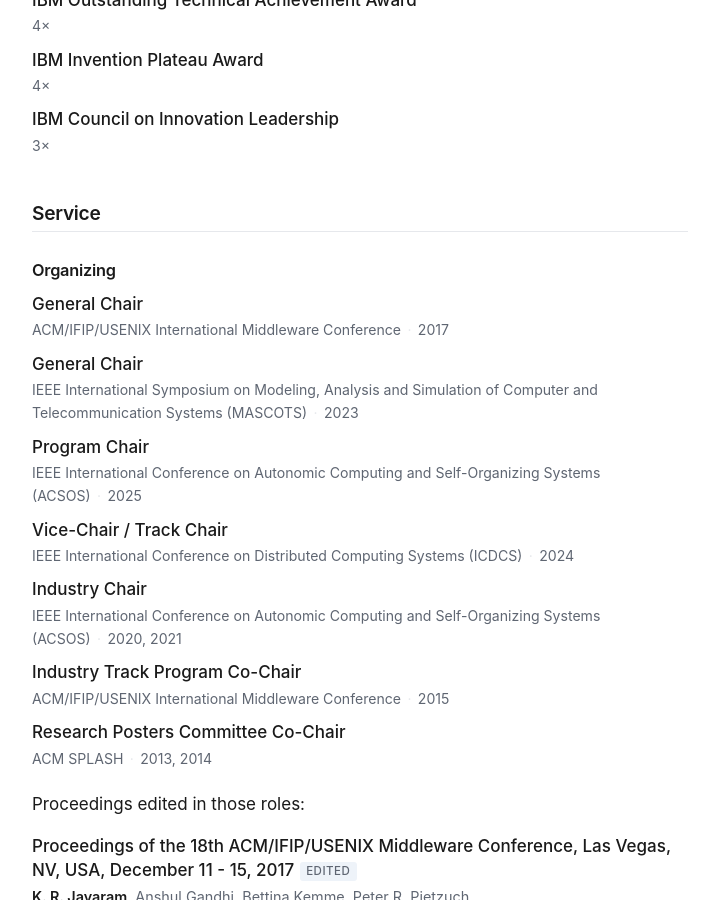
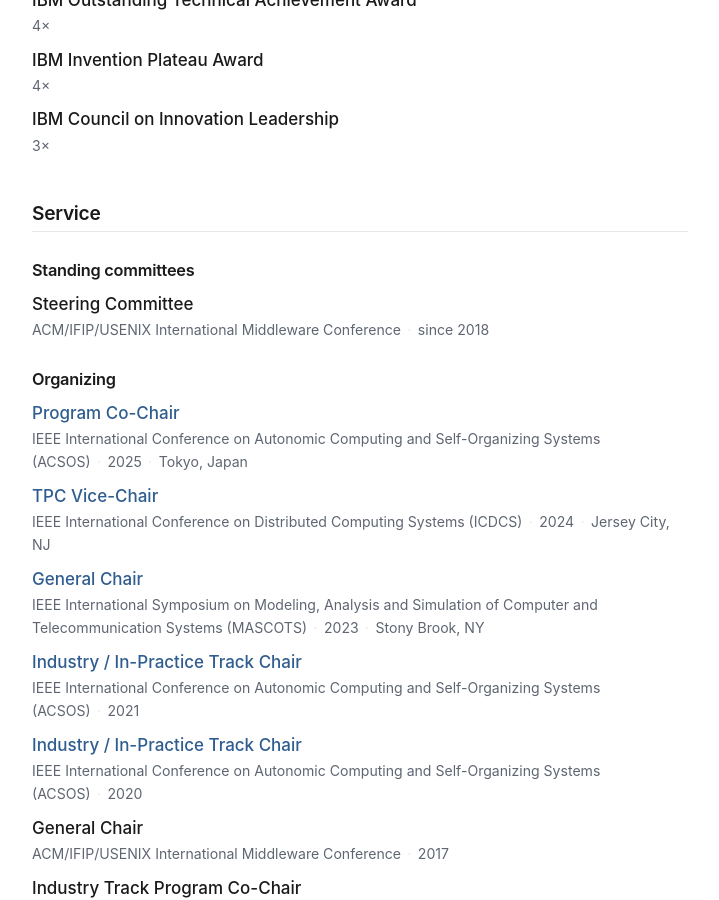
Before and after one commit to jayaramkr/jayaramkr.github.io, a Jekyll site: the page built from cv.md, in a window 1280 px wide and 900 px high, scrolled down 1574 px. Shown: the whole window, without its empty margins (280-999 px from the left). Built offline with Jekyll 4.4.1, drawn with Linux system fonts in a browser that asks for light colours.

Commit message:
Expand service: standing committees, links, locations
Adds a Standing committees subsection (Middleware Steering Committee,
since 2018) and fills in the organizing roles with links and locations:

- Program Co-Chair, ACSOS 2025, Tokyo -- https://2025.acsos.org/
- TPC Vice-Chair, ICDCS 2024, Jersey City NJ
- General Chair, MASCOTS 2023, Stony Brook NY
- Industry / In-Practice Track Chair, ACSOS 2021 and 2020 (separate
  entries now, since each edition has its own track page)

Two corrections against what was supplied:

The ICDCS role was described as 2023 in New Jersey, but ICDCS 2023 was in
Hong Kong and ICDCS 2024 was in Jersey City -- and the committee URL given
is icdcs2024.icdcs.org. Recorded as 2024, which is what the existing entry
already said.

The MASCOTS link was an ieeexplore stamp.jsp viewer URL. Switched to the
canonical /document/10387619 form for the same record, which is stabler.

`organizing` entries now take optional `url` and `where`; the role text
becomes the link when a url is present. Ordered newest first.

```diff
--- a/_data/service.yml
+++ b/_data/service.yml
@@ -8,28 +8,45 @@
 # onward come from the current one. Anything between 2018 and now that is
 # missing simply hasn't been supplied yet.
 
+# Newest first. `url` and `where` are both optional.
 organizing:
+  - role: Program Co-Chair
+    venue: IEEE International Conference on Autonomic Computing and Self-Organizing Systems (ACSOS)
+    years: "2025"
+    where: Tokyo, Japan
+    url: https://2025.acsos.org/
+  - role: TPC Vice-Chair
+    venue: IEEE International Conference on Distributed Computing Systems (ICDCS)
+    years: "2024"
+    where: Jersey City, NJ
+    url: https://icdcs2024.icdcs.org/technical-committee/
+  - role: General Chair
+    venue: IEEE International Symposium on Modeling, Analysis and Simulation of Computer and Telecommunication Systems (MASCOTS)
+    years: "2023"
+    where: Stony Brook, NY
+    url: https://ieeexplore.ieee.org/document/10387619
+  - role: Industry / In-Practice Track Chair
+    venue: IEEE International Conference on Autonomic Computing and Self-Organizing Systems (ACSOS)
+    years: "2021"
+    url: https://conf.researchr.org/track/acsos-2021/acsos-2021-in-practice-track
+  - role: Industry / In-Practice Track Chair
+    venue: IEEE International Conference on Autonomic Computing and Self-Organizing Systems (ACSOS)
+    years: "2020"
+    url: https://2020.acsos.org/track/acsos-2020-in-practice-track
   - role: General Chair
     venue: ACM/IFIP/USENIX International Middleware Conference
     years: "2017"
-  - role: General Chair
-    venue: IEEE International Symposium on Modeling, Analysis and Simulation of Computer and Telecommunication Systems (MASCOTS)
-    years: "2023"
-  - role: Program Chair
-    venue: IEEE International Conference on Autonomic Computing and Self-Organizing Systems (ACSOS)
-    years: "2025"
-  - role: Vice-Chair / Track Chair
-    venue: IEEE International Conference on Distributed Computing Systems (ICDCS)
-    years: "2024"
-  - role: Industry Chair
-    venue: IEEE International Conference on Autonomic Computing and Self-Organizing Systems (ACSOS)
-    years: "2020, 2021"
   - role: Industry Track Program Co-Chair
     venue: ACM/IFIP/USENIX International Middleware Conference
     years: "2015"
   - role: Research Posters Committee Co-Chair
     venue: ACM SPLASH
     years: "2013, 2014"
+
+steering:
+  - role: Steering Committee
+    venue: ACM/IFIP/USENIX International Middleware Conference
+    years: "since 2018"
 
 program_committee:
   - venue: ACM/IFIP/USENIX International Middleware Conference
--- a/cv.md
+++ b/cv.md
@@ -77,13 +77,29 @@
 
 ## Service
 
+### Standing committees
+
+<ul class="cv-list plain">
+{%- for s in svc.steering %}
+  <li>
+    <span class="cv-what">{{ s.role }}</span>
+    <span class="cv-where">{{ s.venue }}{% if s.years %}<span class="sep">·</span>{{ s.years }}{% endif %}</span>
+  </li>
+{%- endfor %}
+</ul>
+
 ### Organizing
 
 <ul class="cv-list plain">
 {%- for s in svc.organizing %}
   <li>
-    <span class="cv-what">{{ s.role }}</span>
-    <span class="cv-where">{{ s.venue }}{% if s.years %}<span class="sep">·</span>{{ s.years }}{% endif %}</span>
+    <span class="cv-what">
+      {%- if s.url -%}<a href="{{ s.url }}">{{ s.role }}</a>{%- else -%}{{ s.role }}{%- endif -%}
+    </span>
+    <span class="cv-where">
+      {{- s.venue }}{% if s.years %}<span class="sep">·</span>{{ s.years }}{% endif %}
+      {%- if s.where %}<span class="sep">·</span>{{ s.where }}{% endif -%}
+    </span>
   </li>
 {%- endfor %}
 </ul>
```
